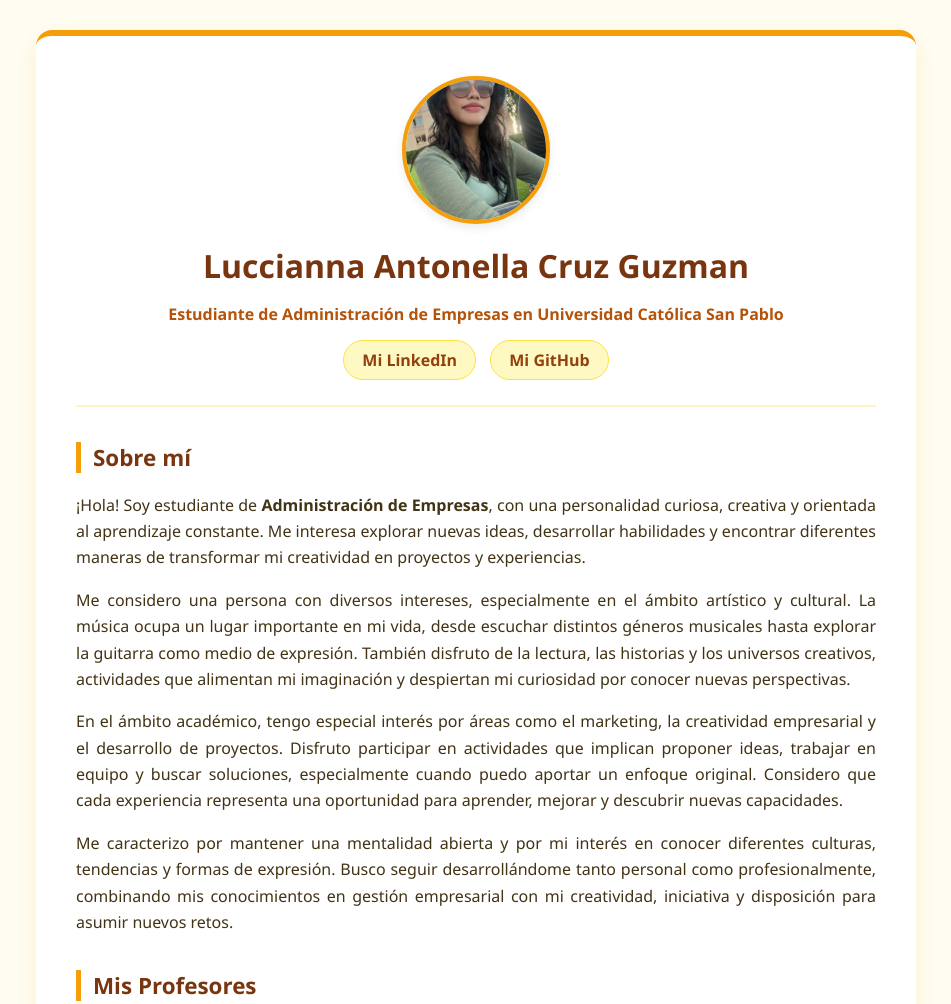
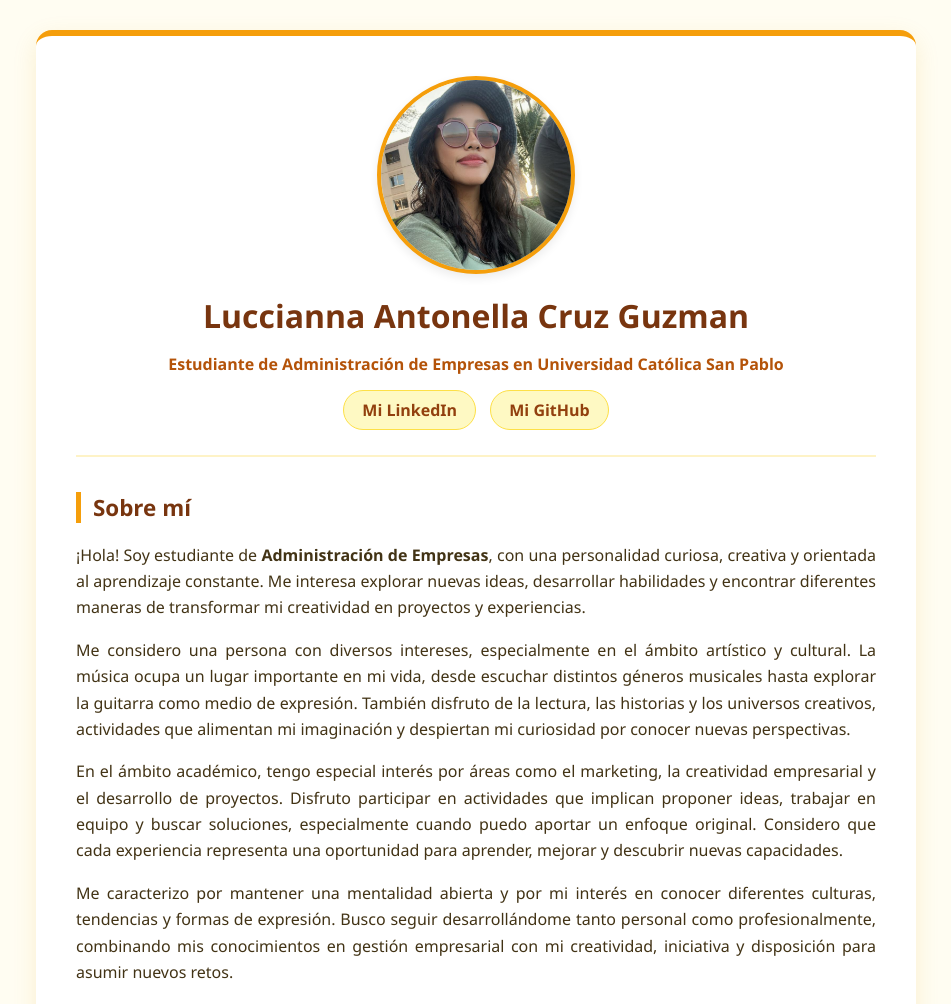
Before and after one commit to lulucg1509-sys/LucciannaCruzGuzman.github.io, a plain HTML site: page index.html in a window 1280 px wide. Shown: the top 1004 px of the page, without its empty margins (164-1115 px from the left). Drawn offline with Linux system fonts and the light colour scheme.

Commit message:
Update estilos.css

```diff
--- a/estilos.css
+++ b/estilos.css
@@ -28,10 +28,11 @@ header {
 }
 
 .profile-img {
-    width: 140px;
-    height: 140px;
+    width: 190px; /* Más grande (antes era 140px) */
+    height: 190px; /* Más grande (antes era 140px) */
     border-radius: 50%;
     object-fit: cover;
+    object-position: center 20%; /* Centra la imagen hacia tu rostro */
     border: 4px solid #f59e0b;
     box-shadow: 0 4px 10px rgba(0, 0, 0, 0.08);
     background-color: #fef9c3;
```
